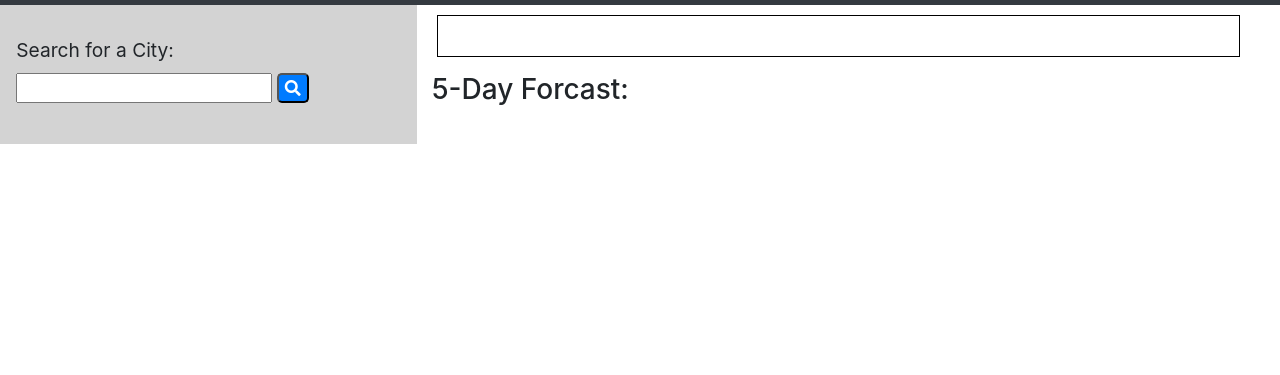
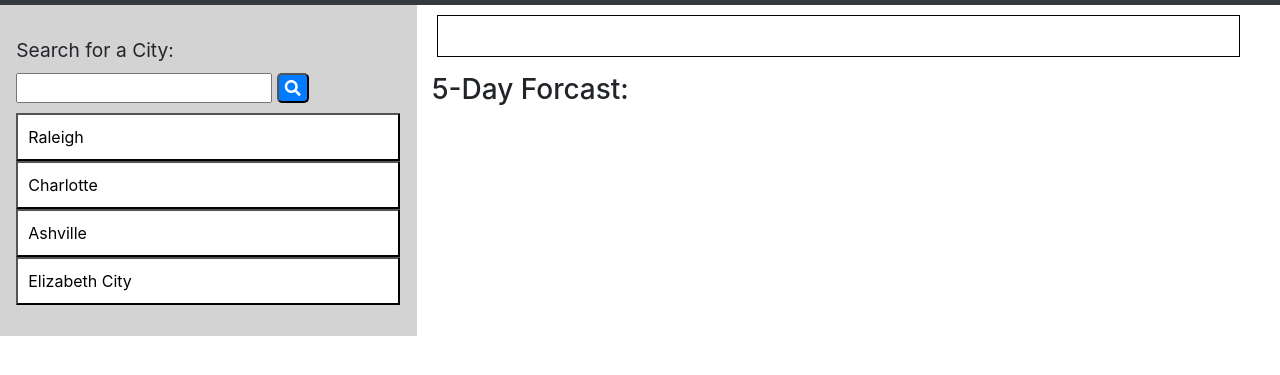
Before and after one commit to cvandewalker/weather-app, a plain HTML site: page index.html in a window 1280 px wide. Shown: the part 51-426 px from the top of the page. Drawn offline with nearby package versions, Linux system fonts and the light colour scheme; no server answers.

Commit message:
fixing bug

```diff
--- a/index.html
+++ b/index.html
@@ -55,24 +55,17 @@
 
     <script src="https://cdnjs.cloudflare.com/ajax/libs/jquery/3.2.1/jquery.min.js"></script>
     <script type="text/javascript">
-
 var cities = ["Raleigh", "Charlotte", "Ashville", "Elizabeth City"]
 
-
-
 function displayCityInfo() {
-
     $("#weather-view").empty();
     $("#fiveDay").empty();
-
  // Here we are building the URL we need to query the database
  //============================================================
-
 // This is our API key
  var APIKey = "1e2baac35502ada6a2f1228a812729b7";
  // creating city variable with two options
  var cityWeather = $(this).attr("data-name") || 'undefined';
-
 //creating if/else so that last searched for city renders on page reload.
  if (cityWeather == 'undefined') {
     cityWeather = cities[0];
@@ -81,65 +74,50 @@ function displayCityInfo() {
  }
  var queryURL = "http://api.openweathermap.org/data/2.5/weather?q=" + cityWeather + "&appid=" + APIKey;
 
-
 // Creating an AJAX call for the specific city button being clicked
 $.ajax({
   url: queryURL,
   method: "GET"
 }).then(function(response) {
-
 var weatherDiv = $("#weather-view");
 var iconCode = response.weather[0].icon;
-
 var iconURL = "http://openweathermap.org/img/wn/" + iconCode + "@2x.png";
 var date = moment().format("MMM Do YY");
 var hOne = $("<h1 id='One'>" + cityWeather + " (" + date + ") " + "<img src=" + iconURL + "></h1>");
 weatherDiv.append(hOne);
-
 var tempF = ((response.main.temp - 273.15) * 1.80 + 32).toFixed(1);
 var pTwo= $("<p>").text("Termperature: " + tempF + " °F");
 weatherDiv.append(pTwo);
-
 var humidity = response.main.humidity;
 var pThree = $("<p>").text("Humidity: " + humidity + "%");
 weatherDiv.append(pThree);
-
 var wind = response.wind.speed;
 var pFour = $("<p>").text("Wind Speed: " + wind + " MPH");
 weatherDiv.append(pFour);
-
 $("#weather-view").append(weatherDiv);
-
 //creating variables to get the UV Index
 var lat = response.coord.lat;
 var lon = response.coord.lon;
 var queryUV = "http://api.openweathermap.org/data/2.5/uvi?appid=" + APIKey + "&lat=" + lat + "&lon=" + lon;
-
 //making ajax call to get the UV Index from a different URL
 $.ajax({
   url: queryUV,
   method: "GET"
 }).then(function(response) {
-
 var uvIndex = response.value;
 var pFive = $("<p> UV Index: " + "<span id='uv-index'>" + uvIndex + "</span></p>");
-
 weatherDiv.append(pFive);
 });
-
 //creating variables to get the 5 day forcast
 var countryCode = response.sys.country;
 var queryForcast = "http://api.openweathermap.org/data/2.5/forecast?q=" + cityWeather + "," + countryCode + "&appid=" + APIKey;
-
 $.ajax({
   url: queryForcast,
   method: "GET"
 }).then(function(response) {
-
    var forcastArr = [];
 //getting 1 time slot of the 8 time slots per day, in the response.list, and putting it in the forcastArr
     for (var i = 0; i < response.list.length; i++) {
-
      if (response.list[i].dt_txt.indexOf("15:00:00") !== -1) {
    forcastArr.push(response.list[i]);
     }
@@ -147,9 +125,7 @@ $.ajax({
 //==========================================================
 //            making forcast divs
 //==========================================================
-
 //============== forcast day 1 =============================
-
 //forcast 1 title
 var forcast1 = $("<div id='forcastDiv' class='bg-primary'>")
 var day1 = moment().add(1, 'days').format("l");
@@ -170,9 +146,7 @@ var forcastHumidity1 = $("<p>").text("Humidity: " + humidity1 + "%");
 forcast1.append(forcastHumidity1);
 //appending forcast1 to div
 $("#fiveDay").append(forcast1);
-
 //=============== forcast day two ==========================
-
 var forcast2 = $("<div id='forcastDiv' class='bg-primary'>")
 var day2 = moment().add(2, 'days').format("l");
 var date2 = $("<h4>").text(day2);
@@ -192,9 +166,7 @@ var forcastHumidity2 = $("<p>").text("Humidity: " + humidity2 + "%");
 forcast2.append(forcastHumidity2);
 //appending forcast2 to div
 $("#fiveDay").append(forcast2);
-
 //=============== forcast day three ==========================
-
 var forcast3 = $("<div id='forcastDiv' class='bg-primary'>")
 var day3 = moment().add(3, 'days').format("l");
 var date3 = $("<h4>").text(day3);
@@ -214,9 +186,7 @@ var forcastHumidity3 = $("<p>").text("Humidity: " + humidity3 + "%");
 forcast3.append(forcastHumidity3);
 //appending forcast3 to div
 $("#fiveDay").append(forcast3);
-
 //=============== forcast day four ==========================
-
 var forcast4 = $("<div id='forcastDiv' class='bg-primary'>")
 var day4 = moment().add(4, 'days').format("l");
 var date4 = $("<h4>").text(day4);
@@ -236,9 +206,7 @@ var forcastHumidity4 = $("<p>").text("Humidity: " + humidity4 + "%");
 forcast4.append(forcastHumidity4);
 //appending forcast4 to div
 $("#fiveDay").append(forcast4);
-
 //=============== forcast day five ==========================
-
 var forcast5 = $("<div id='forcastDiv' class='bg-primary'>")
 var day5 = moment().add(5, 'days').format("l");
 var date5 = $("<h4>").text(day5);
@@ -258,26 +226,22 @@ var forcastHumidity5 = $("<p>").text("Humidity: " + humidity5 + "%");
 forcast5.append(forcastHumidity5);
 //appending forcast5 to div
 $("#fiveDay").append(forcast5);
-
 });
-
  });
-
 }
-
-
-
 function renderButtons() {
-
 // Deleting the cities prior to adding new cities
 // (this is necessary otherwise you will have repeat buttons)
 $("#cities-view").empty();
-
-var storedCitiesArr = JSON.parse(localStorage.getItem("citiesArr"));
-cities = storedCitiesArr
+var storedCitiesArr = JSON.parse(localStorage.getItem("citiesArr")) || 'null';
+if (storedCitiesArr == 'null') {
+    storedCitiesArr = 'raleigh';
+} else {
+cities = storedCitiesArr;
+}
+console.log(storedCitiesArr);
 // Looping through the array of cities
 for (var i = 0; i < cities.length; i++) {
-
   // Then dynamicaly generating buttons for each city in the array
   var a = $("<button>");
   // Adding a class of city-btn to our button
@@ -290,20 +254,15 @@ for (var i = 0; i < cities.length; i++) {
   $("#cities-view").append(a);
   }
 }
-
-
      $("#add-city").on("click", function(event) {
         event.preventDefault();
         // This line grabs the input from the textbox
         var city = $("#city-input").val().trim();
-
         // Adding city from the textbox to our array (--if/else-- to prevent entering empty input)
         if (city === "") {
             return;
         } else {
-
         cities.unshift(city);
-
   // shifting off first item of array if length is greater than 10
         if (cities.length > 10) {
             cities.pop();
@@ -311,14 +270,10 @@ for (var i = 0; i < cities.length; i++) {
         // Calling renderButtons which handles the processing of our cities array
     localStorage.setItem("citiesArr" , JSON.stringify(cities));
         renderButtons();
-
         $("#city-input").val("");
      }});
-
      // Adding a click event listener to all elements with a class of "movie-btn"
      $(document).on("click", ".city-btn", displayCityInfo);
-
-
     // Calling the renderButtons function to display the initial buttons
     renderButtons();
     displayCityInfo();
```
